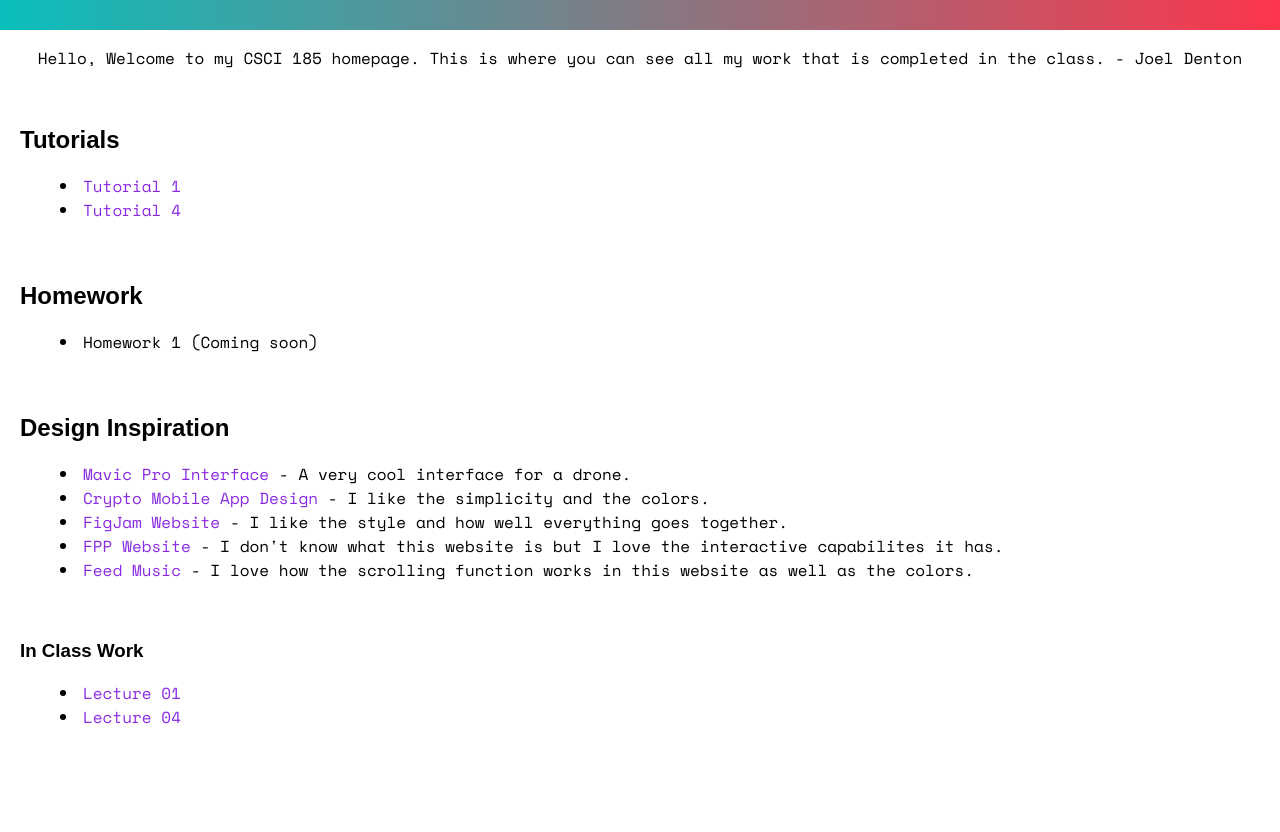
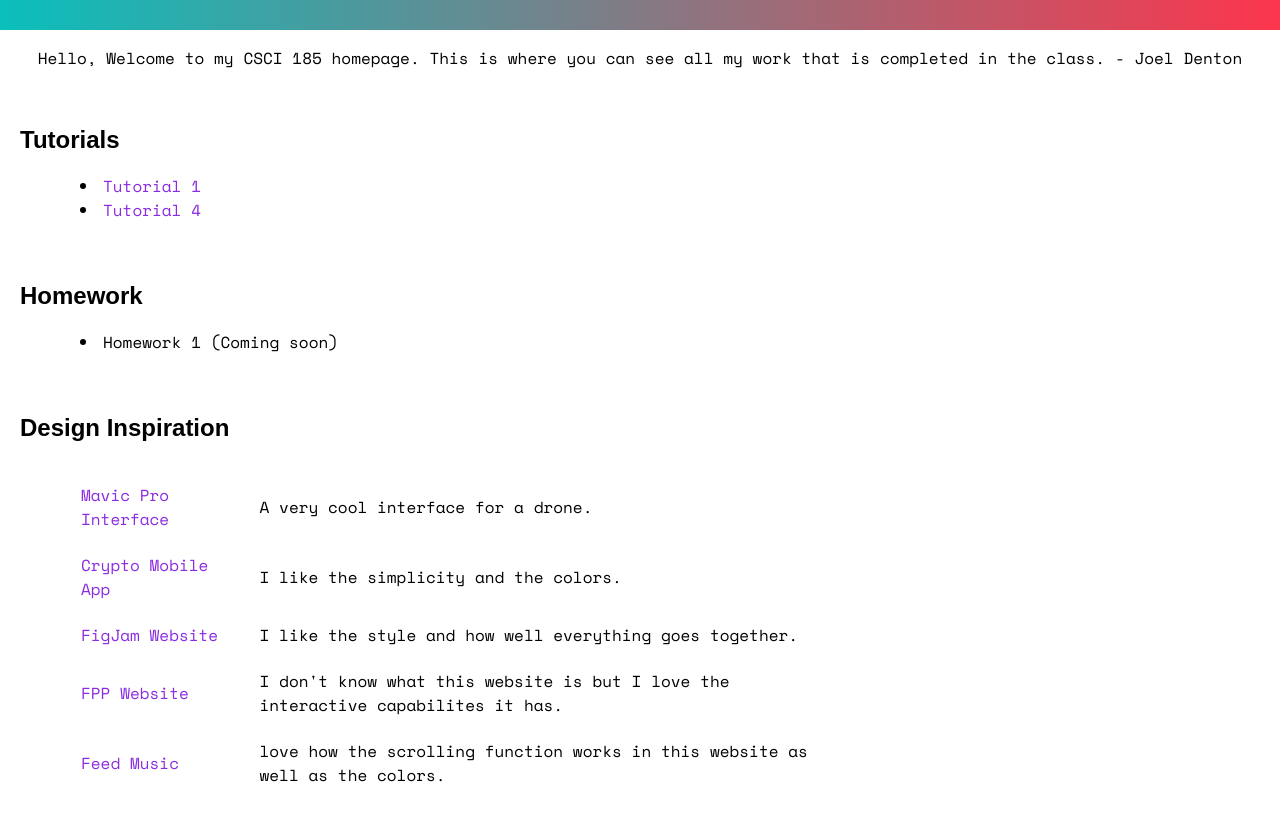
Before and after one commit to JaceLearnsPython/csci185, a plain HTML site: page csci185/index.html in a window 1280 px wide. Shown: the part 120-952 px from the top of the page. Before the commit the page ends 869 px from the top, so only its background shows below. Drawn offline with nearby package versions, Linux system fonts and the light colour scheme; a web font is replaced by a local one.

Commit message:
HomePage Update

```diff
--- a/csci185/index.html
+++ b/csci185/index.html
@@ -16,7 +16,8 @@
 
             - Joel Denton
           </p>
-          <div class="container">
+
+
             <section id="tutorials">
                 <h2>Tutorials</h2>
                 <!--
@@ -24,6 +25,7 @@
                     When you submit a new tutorial, add a link to it
                     here (if applicable)
                 -->
+
                 <li>
                      <a href="https://jacelearnspython.github.io/csci185/csci185/tutorials/tutorial01/index.html">
                     Tutorial 1</a>
@@ -34,7 +36,9 @@
                     Tutorial 4
                     </a>
                 </li>
+
             </section>
+
             <section id="homework">
                 <h2>Homework</h2>
 
@@ -43,40 +47,54 @@
             </section>
            <section id="inspiration">
                 <h2>Design Inspiration</h2>
+            <table>
+                <tr>
+                <!-- <li> -->
 
-                <li>
-                    <a href="https://dribbble.com/shots/19246512-DJI-Mavic-Pro-interface-concept">
-                    Mavic Pro Interface</a>
-                    - A very cool interface for a drone.
-                </li>
-                <li>
-                    <a href="https://dribbble.com/shots/19243031-Crypto-Mobile-App">
-                        Crypto Mobile App Design
-                    </a>
-                    - I like the simplicity and the colors.
-                </li>
-                <li>
-                    <a href="https://www.figma.com/figjam/?utm_source=dribbble&utm_medium=display&utm_campaign=figjam&utm_content=flexibility">
+                        <td> <a href="https://dribbble.com/shots/19246512-DJI-Mavic-Pro-interface-concept">
+                    Mavic Pro Interface</a> </td>
+                        <td> A very cool interface for a drone. </td>
+
+                <!-- </li> -->
+                </tr>
+                <!-- <li> -->
+                <tr>
+                    <td><a href="https://dribbble.com/shots/19243031-Crypto-Mobile-App">
+                        Crypto Mobile App
+                    </a></td>
+                   <td>I like the simplicity and the colors.</td>
+                <!-- </li> -->
+                </tr>
+                <!-- <li> -->
+                <tr>
+                    <td><a href="https://www.figma.com/figjam/?utm_source=dribbble&utm_medium=display&utm_campaign=figjam&utm_content=flexibility">
                         FigJam Website
-                    </a>
-                    - I like the style and how well everything goes together.
-                </li>
-                <li>
-                    <a href="https://fpp.net/">
+                    </a></td>
+                    <td>I like the style and how well everything goes together.</td>
+                <!-- </li> -->
+                </tr>
+                <!-- <li> -->
+                <tr>
+                    <td><a href="https://fpp.net/">
                         FPP Website
-                    </a>
-                    - I don't know what this website is but I love the interactive capabilites it has.
-                </li>
-                <li>
-                    <a href="http://www.feedmusic.com/">
+                    </a> </td>
+                    <td>I don't know what this website is but I love the interactive capabilites it has.</td>
+                <!-- </li> -->
+                </tr>
+                <!-- <li> -->
+                <tr>
+                    <td><a href="http://www.feedmusic.com/">
                         Feed Music
-                    </a>
-                    - I love how the scrolling function works in this website as well as the colors.
-                </li>
+                    </a></td>
+                    <td>love how the scrolling function works in this website as well as the colors.</td>
+                <!-- </li> -->
+                </tr>
+            </table>
+
 
             </section>
             <section id="lectures">
-                <h3>In Class Work</h3>
+                <h2>In Class Work</h2>
                 <li>
                     <a href="https://jacelearnspython.github.io/csci185/csci185/lectures/lecture01/exercise/index.html">
                         Lecture 01
@@ -87,7 +105,7 @@
                         Lecture 04
                     </a>
                 </li>
-            </div>
+
             </section>
         </main>
    </body>
--- a/csci185/style.css
+++ b/csci185/style.css
@@ -10,12 +10,13 @@
 body {
     margin: 0px;
     font-family: Arial, sans-serif;
+    padding-bottom: 100px;
 
 }
 header, section {
     padding: 20px;
 }
-p, li {
+li {
     line-height: 1.5em;
 }
 
@@ -28,10 +29,8 @@ header{
     font-size:x-large;
 
 }
-section li{
+section li, td,th{
     font-family: 'Space Mono', monospace;
-    text-indent: 40px;
-
 
 }
 main p{
@@ -48,3 +47,13 @@ a, a:link, a:visited, a:active, a:hover {
 a:hover{
     text-decoration-color: aqua;
 }
+table{
+    width: 800px;
+    margin-top: 10px;
+    margin-bottom:10px;
+    margin-left: 40px;
+    border-spacing: 20px;
+}
+#tutorials li, #homework li, #lectures li{
+    text-indent: 60px;
+}
```
